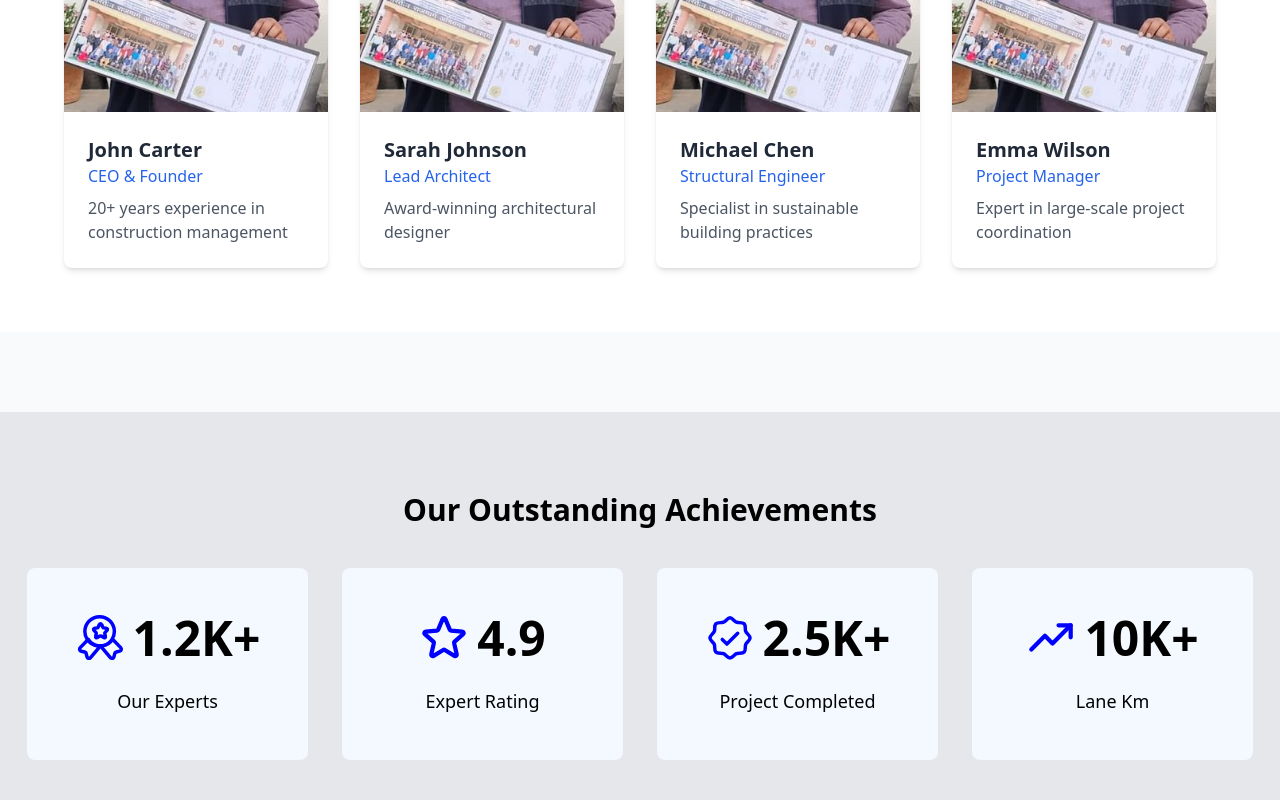
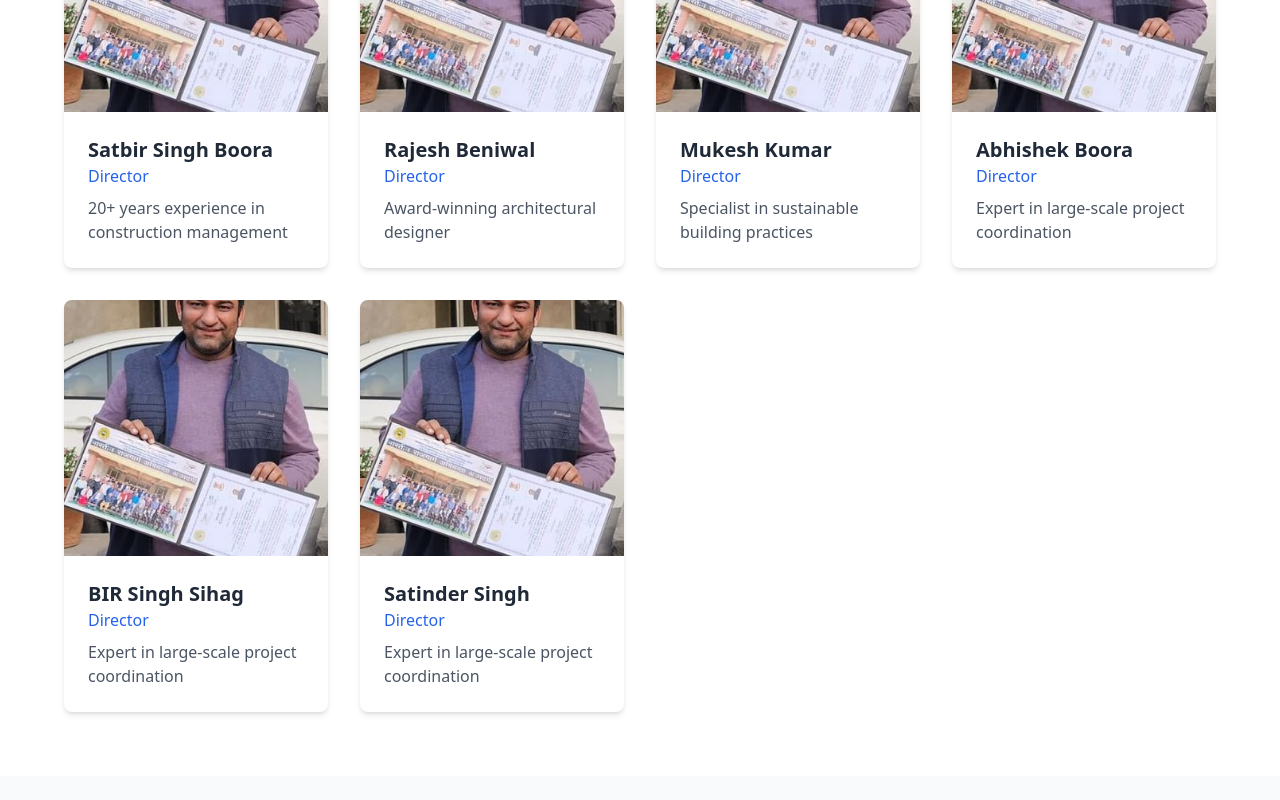
Before and after one commit to imverma09/designLine, a React (Create React App) app: page /about in a window 1280 px wide. Shown: the part 1200-2000 px from the top of the page. Built offline with nearby package versions, Linux system fonts and the light colour scheme.

Commit message:
add content

```diff
--- a/src/components/About.jsx
+++ b/src/components/About.jsx
@@ -1,15 +1,7 @@
 import Achievement from "./Achievement";
 import Footer from "./Footer";
 import React from 'react';
-// import { Helmet } from 'react-helmet';
-
-// Placeholder images - replace with actual images
-// import teamImage from '/images/construction-team.jpeg';
-// import ceoImage from './images/ceo.jpg';
-// import architectImage from './images/architect.jpg';
-// import engineerImage from './images/engineer.jpg';
-// import projectManagerImage from './images/project-manager.jpg';
-
+import { teamMembers } from "./data/main";
 const TeamMemberCard = ({ name, role, image, description }) => (
   <div className="bg-white rounded-lg shadow-md overflow-hidden hover:shadow-lg transition-shadow">
     <img src={image} alt={name} className="w-full h-64 object-cover" />
@@ -22,38 +14,10 @@ const TeamMemberCard = ({ name, role, image, description }) => (
 );
 
 const About = () => {
-  const teamMembers = [
-    {
-      name: "John Carter",
-      role: "CEO & Founder",
-      image: "/images/founder1.jpg",
-      description: "20+ years experience in construction management"
-    },
-    {
-      name: "Sarah Johnson",
-      role: "Lead Architect",
-      image: "/images/founder1.jpg",
-      description: "Award-winning architectural designer"
-    },
-    {
-      name: "Michael Chen",
-      role: "Structural Engineer",
-      image: "/images/founder1.jpg",
-      description: "Specialist in sustainable building practices"
-    },
-    {
-      name: "Emma Wilson",
-      role: "Project Manager",
-      image: "/images/founder1.jpg",
-      description: "Expert in large-scale project coordination"
-    }
-  ];
+
 
   return (
     <div className="min-h-screen bg-gray-50">
-      {/* <Helmet> */}
-        <title>About Us - Rode Construction</title>
-      {/* </Helmet> */}
 
       {/* Hero Section */}
       <div className="relative h-96 flex items-center justify-center">
@@ -67,7 +31,7 @@ const About = () => {
         </div>
         <div className="relative text-center text-white max-w-4xl px-4">
           <h1 className="text-4xl md:text-6xl font-bold mb-4">Building the Future Together</h1>
-          <p className="text-xl md:text-2xl">30 Years of Excellence in Construction</p>
+          <p className="text-xl md:text-2xl">30 Years of Excellence in Consultancy</p>
         </div>
       </div>
 
--- a/src/components/Project.jsx
+++ b/src/components/Project.jsx
@@ -12,7 +12,7 @@ function Project() {
       {
         projectData?.map((item) => {
           return(
-            <div className="max-w-sm rounded overflow-hidden shadow-lg">
+            <div className="max-w-sm rounded overflow-hidden shadow-lg" key={Math.random()}>
               <div className="w-full h-60  overflow-hidden">
             <img
               className="w-full h-60 cursor-pointer transform duration-700 hover:scale-110"
--- a/src/components/ProjectDetail.jsx
+++ b/src/components/ProjectDetail.jsx
@@ -1,61 +1,18 @@
 import React from "react";
-import {
-  FaBuilding,
-  FaHardHat,
-  FaCalendarAlt,
-  FaDollarSign,
-} from "react-icons/fa";
 import { useParams } from "react-router-dom";
-import { serviceData } from "./data/main";
+import { serviceData , features , teamMembers , textProject} from "./data/main";
 import Footer from "./Footer";
-// Placeholder images - replace with actual images
-// import projectHero from './images/project-hero.jpg';
-// import gallery1 from './images/gallery-1.jpg';
-// import gallery2 from './images/gallery-2.jpg';
-// import gallery3 from './images/gallery-3.jpg';
-// import gallery4 from './images/gallery-4.jpg';
-// import architect from './images/architect.jpg';
-
 const ProjectDetail = () => {
   const params = useParams();
-  console.log(params)
   const newData = serviceData.filter((d) => d.id === Number(params.id))[0];
-  console.log(newData)
-  const features = [
-    { icon: <FaBuilding />, title: "Project Size", value: "45,000 sq.ft" },
-    { icon: <FaHardHat />, title: "Construction Type", value: "Commercial" },
-    { icon: <FaCalendarAlt />, title: "Duration", value: "18 Months" },
-    { icon: <FaDollarSign />, title: "Project Value", value: "$12.5M" },
-  ];
-  const teamMembers = [
-    {
-      name: "Sarah Johnson",
-      role: "Lead Architect",
-      description: "15 years experience in commercial design",
-      imgSrc: "architect",
-    },
-    {
-        name: "Michael Chen",
-        role: "Project Manager",
-        description: "Certified PMP with 20+ projects completed",
-        imgSrc: "architect",
-
-    },
-    {
-        name: "Emma Wilson",
-        role: "Structural Engineer",
-        description: "Specialist in high-rise constructions",
-        imgSrc: "architect",
-    },
-  ];
-  const data = [
-    "Energy-efficient glass facade system",
-    "Smart building management system",
-    "Earthquake-resistant structure",
-    "Green roof and solar panel integration",
-  ];
-  const galleryImages = ["gallery1", "gallery2", "gallery3",];
-
+   const Challenges = {
+     heading : " Challenges & Solutions",
+     desc : `Achieved LEED Platinum certification through use of recycled
+                    materials and renewable energy systems.`,
+     desc2 : ` Implemented innovative foundation techniques to work within
+                    tight urban space while maintaining adjacent building
+                    integrity.`
+   }
   return (
     <div className="min-h-screen bg-gray-50">
       {/* Hero Section */}
@@ -108,28 +65,6 @@ const ProjectDetail = () => {
           </div>
         </div>
       </section>
-
-      {/* Image Gallery */}
-      {/* <section className="px-4 md:px-8 pb-16">
-        <div className="max-w-6xl mx-auto">
-          <h2 className="text-3xl font-bold text-gray-800 mb-8 text-center">
-            Project Gallery
-          </h2>
-          <div className="grid grid-cols-1 md:grid-cols-2 lg:grid-cols-3 gap-6">
-            {galleryImages.map((img, index) => (
-              <div key={index} className="group relative cursor-pointer">
-                <img
-                  src={img}
-                  alt={`Project ${index + 1}`}
-                  className="w-full h-64 object-cover rounded-lg transform transition duration-500 hover:scale-105"
-                />
-                <div className="absolute inset-0 bg-black opacity-0 group-hover:opacity-20 transition-opacity rounded-lg"></div>
-              </div>
-            ))}
-          </div>
-        </div>
-      </section> */}
-
       {/* Project Details */}
       <section className="bg-white py-16 px-4 md:px-8">
         <div className="max-w-6xl mx-auto">
@@ -139,7 +74,7 @@ const ProjectDetail = () => {
                 Key Features
               </h2>
               <ul className="space-y-4 text-gray-600">
-                {data.map((feature, index) => (
+                {textProject.map((feature, index) => (
                   <li key={index} className="flex items-start">
                     <span className="text-blue-600 mr-2">✓</span>
                     {feature}
@@ -149,17 +84,15 @@ const ProjectDetail = () => {
             </div>
             <div>
               <h2 className="text-3xl font-bold text-gray-800 mb-6">
-                Challenges & Solutions
+                {Challenges.heading}
               </h2>
               <div className="space-y-4">
                 <div className="bg-gray-50 p-4 rounded-lg">
                   <h3 className="font-semibold text-gray-800 mb-2">
-                    Urban Site Constraints
+                   {newData.heading}
                   </h3>
                   <p className="text-gray-600">
-                    Implemented innovative foundation techniques to work within
-                    tight urban space while maintaining adjacent building
-                    integrity.
+                   {Challenges.desc2}
                   </p>
                 </div>
                 <div className="bg-gray-50 p-4 rounded-lg">
@@ -167,8 +100,7 @@ const ProjectDetail = () => {
                     Sustainability Goals
                   </h3>
                   <p className="text-gray-600">
-                    Achieved LEED Platinum certification through use of recycled
-                    materials and renewable energy systems.
+                    {Challenges.desc}
                   </p>
                 </div>
               </div>
--- a/src/components/data/main.js
+++ b/src/components/data/main.js
@@ -1,4 +1,9 @@
-
+import {
+  FaBuilding,
+  FaHardHat,
+  FaCalendarAlt,
+  FaDollarSign,
+} from "react-icons/fa";
 
 export const navData = [
   {
@@ -333,3 +338,77 @@ img : "/images/team2.webp"
    email : "info@dlcsgroup.in",
    text : "We will respond to you once there is a suitable opening."
  }
+
+
+
+ export const features = [
+  { icon: <FaBuilding />, title: "Project Size", value: "45,000 sq.ft" },
+  { icon: <FaHardHat />, title: "Construction Type", value: "Commercial" },
+  { icon: <FaCalendarAlt />, title: "Duration", value: "18 Months" },
+  { icon: <FaDollarSign />, title: "Project Value", value: "$12.5M" },
+];
+// export const teamMembers = [
+//   {
+//     name: "Sarah Johnson",
+//     role: "Lead Architect",
+//     description: "15 years experience in commercial design",
+//     imgSrc: "architect",
+//   },
+//   {
+//       name: "Michael Chen",
+//       role: "Project Manager",
+//       description: "Certified PMP with 20+ projects completed",
+//       imgSrc: "architect",
+
+//   },
+//   {
+//       name: "Emma Wilson",
+//       role: "Structural Engineer",
+//       description: "Specialist in high-rise constructions",
+//       imgSrc: "architect",
+//   },
+// ];
+export const textProject = [
+  "Energy-efficient glass facade system",
+  "Smart building management system",
+  "Earthquake-resistant structure",
+  "Green roof and solar panel integration",
+];
+export const teamMembers = [
+  {
+    name: "Satbir Singh Boora",
+    role: "Director",
+    image: "/images/founder1.jpg",
+    description: "20+ years experience in construction management"
+  },
+  {
+    name: "Rajesh Beniwal",
+    role: "Director",
+    image: "/images/founder1.jpg",
+    description: "Award-winning architectural designer"
+  },
+  {
+    name: "Mukesh Kumar",
+    role: "Director",
+    image: "/images/founder1.jpg",
+    description: "Specialist in sustainable building practices"
+  },
+  {
+    name: "Abhishek Boora",
+    role: "Director",
+    image: "/images/founder1.jpg",
+    description: "Expert in large-scale project coordination"
+  },
+  {
+    name: "BIR Singh Sihag",
+    role: "Director",
+    image: "/images/founder1.jpg",
+    description: "Expert in large-scale project coordination"
+  },
+  {
+    name: "Satinder Singh",
+    role: "Director",
+    image: "/images/founder1.jpg",
+    description: "Expert in large-scale project coordination"
+  },
+];
```
